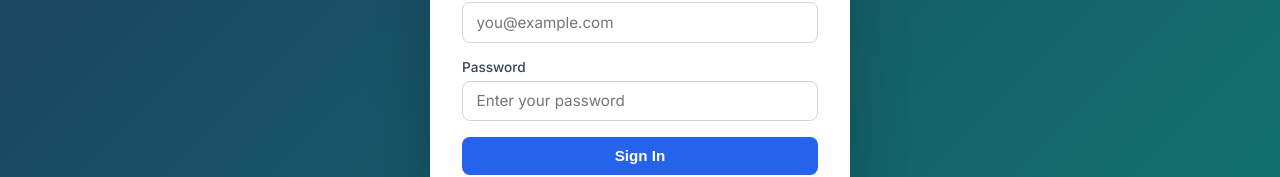
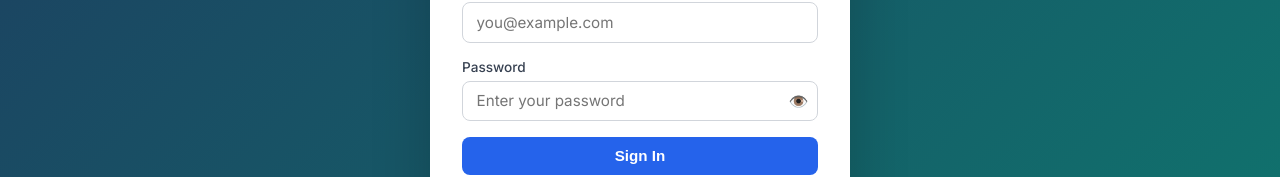
Before and after one commit to sumaliwanigasekara/energywise, a React (Vite) app in the folder frontend/: page /login in a window 1280 px wide. Shown: the part 413-590 px from the top of the page. Built offline with nearby package versions, Linux system fonts and the light colour scheme.

Commit message:
Add show/hide password toggle on login page

```diff
--- a/frontend/src/pages/Login.jsx
+++ b/frontend/src/pages/Login.jsx
@@ -9,6 +9,7 @@ export default function Login() {
   const [error, setError] = useState('')
   const [success, setSuccess] = useState('')
   const [loading, setLoading] = useState(false)
+  const [showPassword, setShowPassword] = useState(false)
 
   const handleSubmit = async e => {
     e.preventDefault()
@@ -50,14 +51,29 @@ export default function Login() {
           </div>
           <div className="form-group">
             <label>Password</label>
+            <div style={{ position: 'relative' }}>
               <input
-              type="password"
+                type={showPassword ? 'text' : 'password'}
                 value={form.password}
                 onChange={e => setForm({ ...form, password: e.target.value })}
                 placeholder="Enter your password"
                 autoComplete="current-password"
                 required
+                style={{ paddingRight: '2.5rem', width: '100%', boxSizing: 'border-box' }}
               />
+              <button
+                type="button"
+                onClick={() => setShowPassword(s => !s)}
+                style={{
+                  position: 'absolute', right: '0.6rem', top: '50%',
+                  transform: 'translateY(-50%)', background: 'none',
+                  border: 'none', cursor: 'pointer', color: '#64748b', fontSize: '1rem', padding: 0,
+                }}
+                tabIndex={-1}
+              >
+                {showPassword ? '🙈' : '👁️'}
+              </button>
+            </div>
           </div>
           <button type="submit" className="btn-primary btn-full" disabled={loading}>
             {loading ? 'Signing in...' : 'Sign In'}
```
Lines whose indentation alone changed are shown as unchanged.
